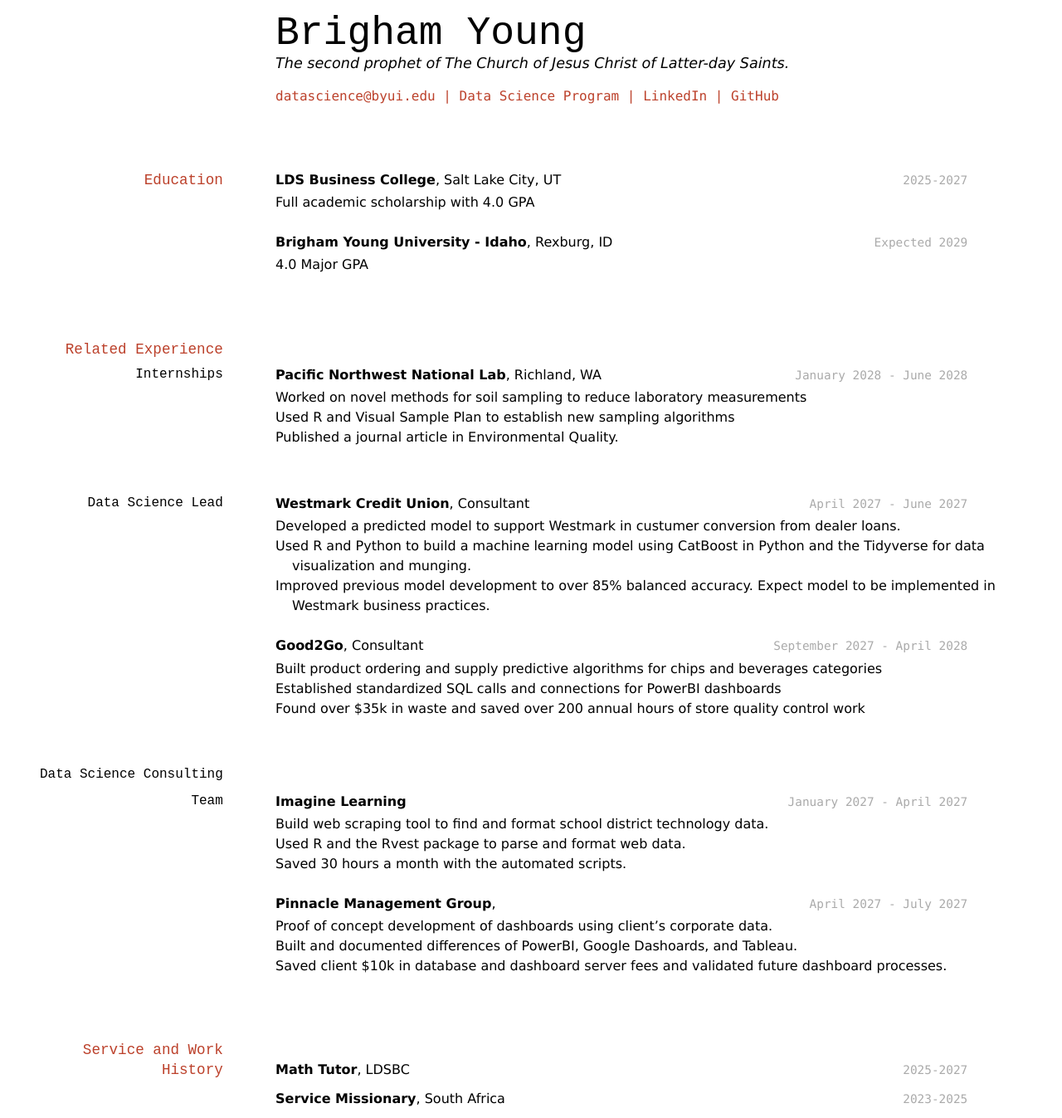
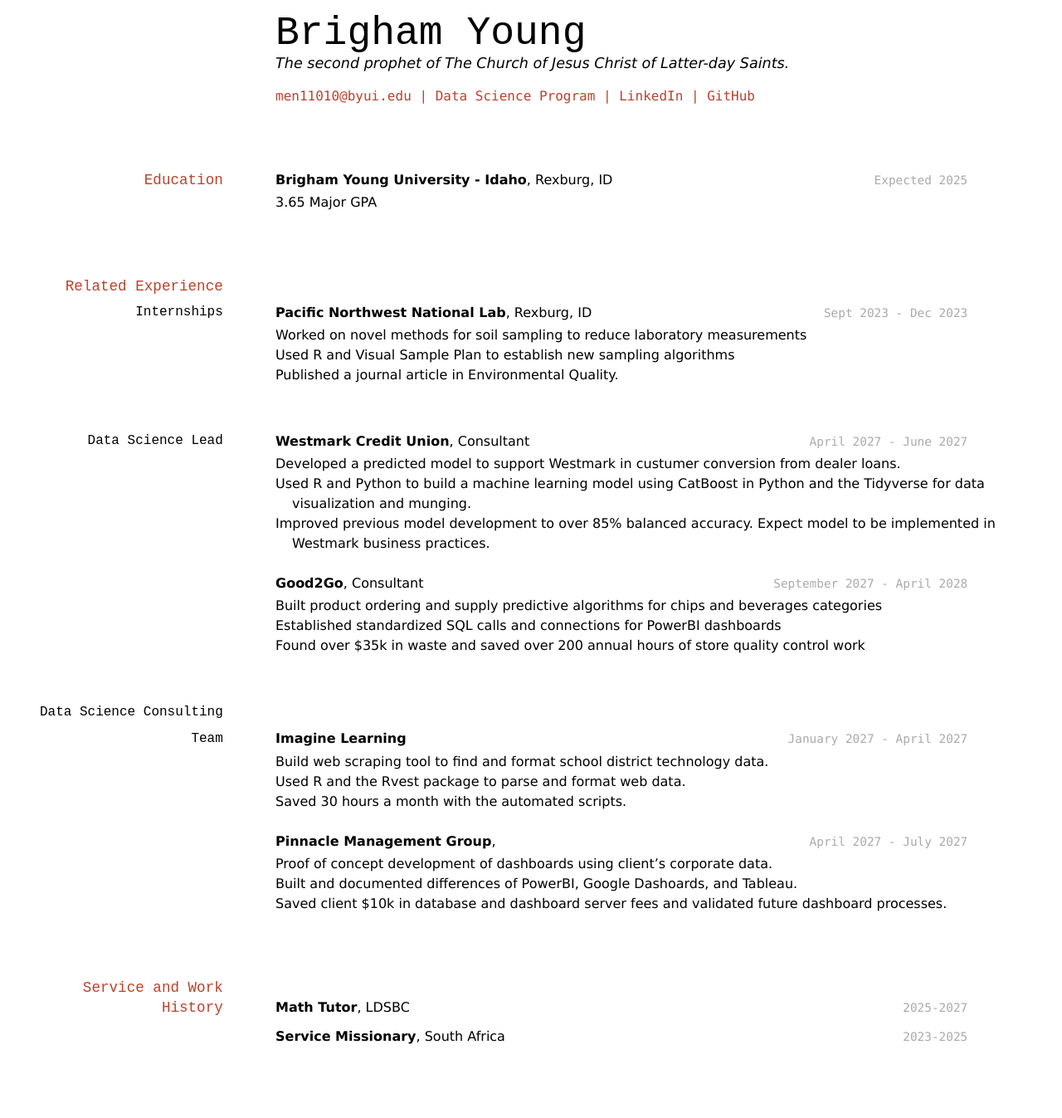
Before and after one commit to byuids-resumes/menyah-resume, a Jekyll site: the page built from docs/index.md, in a window 1280 px wide. Shown: the whole page at 83% size. Built offline with Jekyll 4.4.1, drawn with Linux system fonts in a browser that asks for light colours; after the commit the page ends 1272 px from its top, so only the background shows below that.

Commit message:
Update index.md

```diff
--- a/docs/index.md
+++ b/docs/index.md
@@ -1,38 +1,38 @@
 ---
 layout: cv
-title: Brigham Young's Resume
+title: Justice Menyah's Resume
 ---
 # Brigham Young
 The second prophet of The Church of Jesus Christ of Latter-day Saints.
 
 <div id="webaddress">
-<a href="datascience@byui.edu">datascience@byui.edu</a>
+<a href="men11010@byui.edu">men11010@byui.edu</a>
 | <a href="https://byuidatascience.github.io/development.html">Data Science Program</a>
-| <a href="https://www.linkedin.com/groups/13537407/">LinkedIn</a>
-| <a href="https://github.com/byuids-resumes">GitHub</a>
+| <a href="https://www.linkedin.com/in/justicemenyah/">LinkedIn</a>
+| <a href="https://github.com/kweku101-resumes">GitHub</a>
 </div>
 
 <!-- https://www.monique.tech/the-art-of-markdown -->
 
 ## Education
 
-`2025-2027`
+<!-- `2025-2027`
 __LDS Business College__, Salt Lake City, UT
 
-- Full academic scholarship with 4.0 GPA
+- Full academic scholarship with 4.0 GPA -->
 
-`Expected 2029`
+`Expected 2025`
 __Brigham Young University - Idaho__, Rexburg, ID
 
-- 4.0 Major GPA
+- 3.65 Major GPA
 
 
 ## Related Experience
 
 ### Internships
 
-`January 2028 - June 2028`
-__Pacific Northwest National Lab__, Richland, WA
+`Sept 2023 - Dec 2023`
+__Pacific Northwest National Lab__, Rexburg, ID
 
 - Worked on novel methods for soil sampling to reduce laboratory measurements
 - Used R and Visual Sample Plan to establish new sampling algorithms
```
